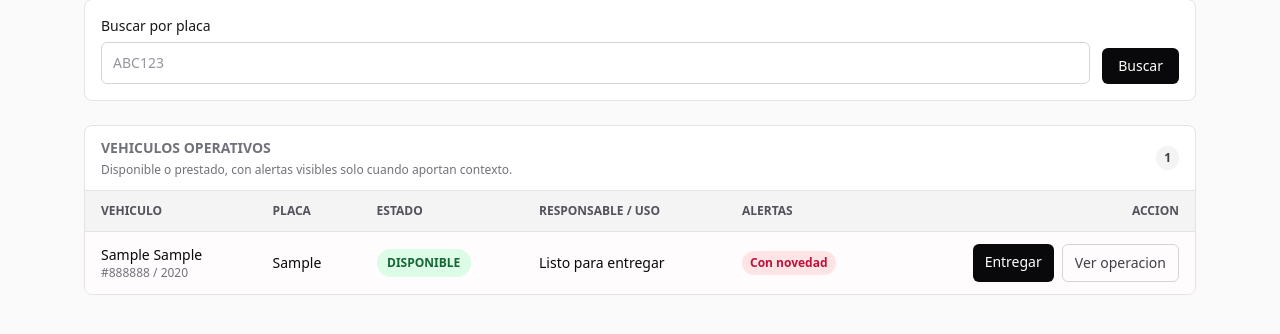
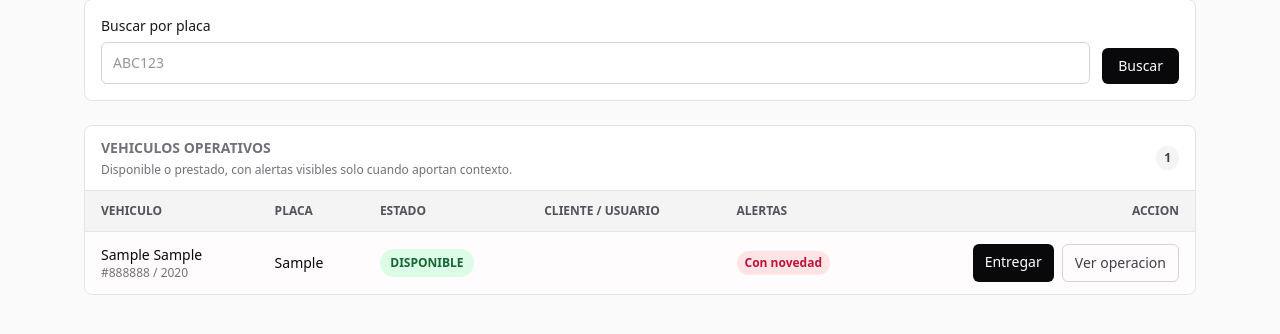
Before and after one commit to Gattu-code/fleet-demo-multiteam, a FastAPI app: page /operator/vehicles in a window 1280 px wide. Shown: the part 194-528 px from the top of the page. Run offline with FastAPI, Linux system fonts and the light colour scheme; tables that the repository leaves empty hold one stand-in row (values such as "Sample post"); some libraries are stand-ins or nearby versions.

Commit message:
Refine operator workflow and operational UX

```diff
--- a/templates/operator/list.html
+++ b/templates/operator/list.html
@@ -46,7 +46,7 @@
           <th class="px-4 py-3">Vehiculo</th>
           <th class="px-4 py-3">Placa</th>
           <th class="px-4 py-3">Estado</th>
-          <th class="px-4 py-3">Responsable / uso</th>
+          <th class="px-4 py-3">Cliente / Usuario</th>
           <th class="px-4 py-3">Alertas</th>
           <th class="px-4 py-3 text-right">Accion</th>
         </tr>
@@ -69,8 +69,10 @@
             </span>
           </td>
           <td class="px-4 py-3">
+            {% if not row.is_available %}
             <div class="font-medium">{{ row.responsible_text }}</div>
-            {% if row.responsible_subtext %}
+            {% endif %}
+            {% if row.responsible_subtext and not row.is_available %}
             <div class="text-xs text-zinc-500">{{ row.responsible_subtext }}</div>
             {% endif %}
           </td>
```
